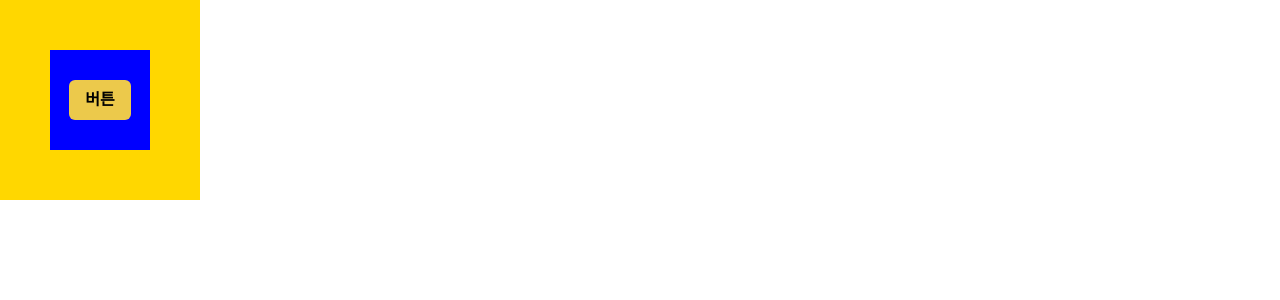
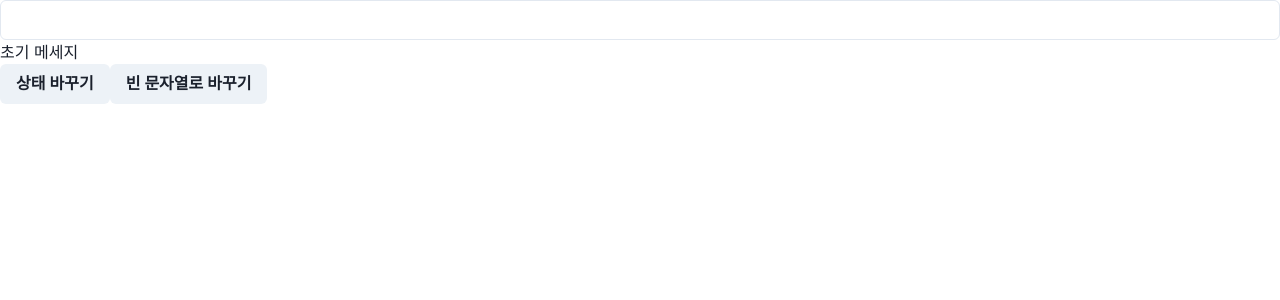
Before and after one commit to laehwani/reactHwani, a React (Create React App) app: page / in a window 1280 px wide. Shown: the top 300 px of the page. Built offline with nearby package versions, Linux system fonts and the light colour scheme.

Commit message:
react state 중요

```diff
--- a/src/App.js
+++ b/src/App.js
@@ -1,34 +1,34 @@
-import React from "react";
-import { Box, Button, Center } from "@chakra-ui/react";
+import React, { useState } from "react";
+import { Button, Input } from "@chakra-ui/react";
 
 function App(props) {
-  // event bubbling 을 알아보자
-  function handleClick(e) {
-    // stopPropagation 는 event bubbling 을 막는 메소드
-    e.stopPropagation();
-    console.log(e.target.className);
+  // 상태(state) 가 변경(이전 state 와 달라짐) 되면
+  // Component 를 다시 그린다. 이것을 're render' 라고 한다.
+  // state : react 가 관리하는 component 의 값.
+
+  // state 를 얻는 방법
+  // UseState();
+  // UseState 는 배열을 리턴한다.
+  // index 0 : 현재상태(state),
+
+  // const [message, setMessage] = useState("");
+  const [message, setMessage] = useState("");
+  let text = "초기 메세지";
+
+  function handleInputChange(e) {
+    text = e.target.value;
+    console.log("text", text);
+  }
+  function handleBtnClick(e) {
+    setMessage("바뀐 상태");
   }
   return (
     <div>
-      <Center
-        onClick={handleClick}
-        className="outerBox"
-        w={"200px"}
-        h={"200px"}
-        bg={"gold"}
-      >
-        <Center
-          onClick={handleClick}
-          className="innerBox"
-          w={"100px"}
-          h={"100px"}
-          bg={"blue"}
-        >
-          <Button className="btn" onClick={handleClick} colorScheme="yellow">
-            버튼
-          </Button>
-        </Center>
-      </Center>
+      <Input onChange={handleInputChange}></Input>
+      <p>{text}</p>
+      <Button onClick={handleBtnClick}>상태 바꾸기</Button>
+      <Button onClick={() => setMessage("")}>빈 문자열로 바꾸기</Button>
+      <p>{message}</p>
     </div>
   );
 }
```
